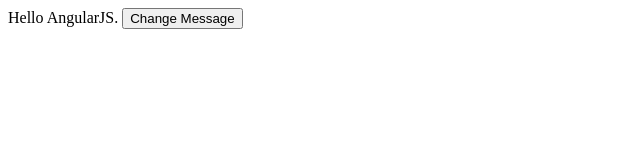
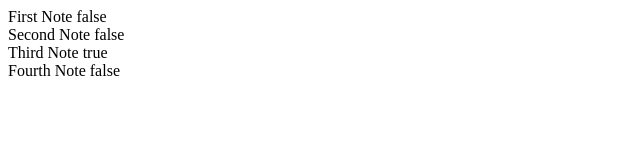
Before and after one commit to mlunalover/notesApp, a plain HTML site: page index.html in a window 1280 px wide. Shown: the whole page, without its empty margins (0-640 px from the left). Drawn offline with nearby package versions, Linux system fonts and the light colour scheme.

Commit message:
Displaying arrays

```diff
--- a/index.html
+++ b/index.html
@@ -6,11 +6,10 @@
   </head>
   <body ng-controller="MainCtrl as ctrl">
 
-    {{ctrl.message}} AngularJS.
-
-   <button ng-click="ctrl.changeMessage()">
-     Change Message
-   </button>
+    <div ng-repeat="note in ctrl.notes">
+      <span class="label">{{note.label}}</span>
+      <span class="status" ng-bind="note.done"></span>
+    </div>
 
     <script src="https://ajax.googleapis.com/ajax/libs/angularjs/1.4.5/angular.min.js"></script>
 
@@ -18,10 +17,12 @@
       angular.module('notesApp', [])
         .controller('MainCtrl', [function() {
           var self = this;
-          self.message = 'Hello ';
-          self.changeMessage = function() {
-            self.message = 'Goodbye ';
-          }
+          self.notes = [
+            {id: 1, label: 'First Note', done: false},
+            {id: 2, label: 'Second Note', done: false},
+            {id: 3, label: 'Third Note', done: true},
+            {id: 4, label: 'Fourth Note', done: false}
+          ];
         }]);
     </script>
 
```
Also changed, not shown: 1 other file.
